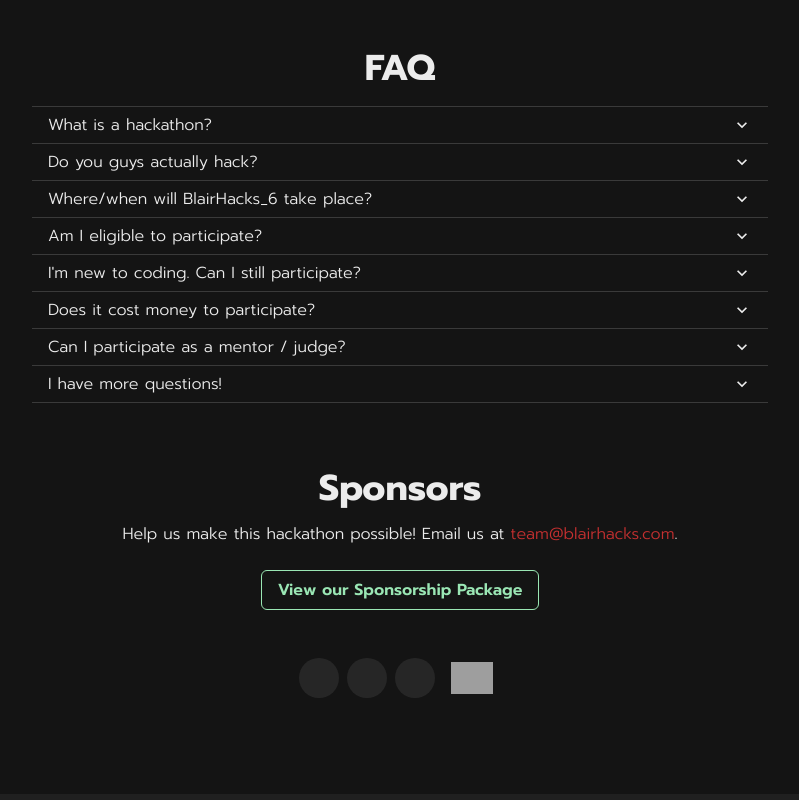
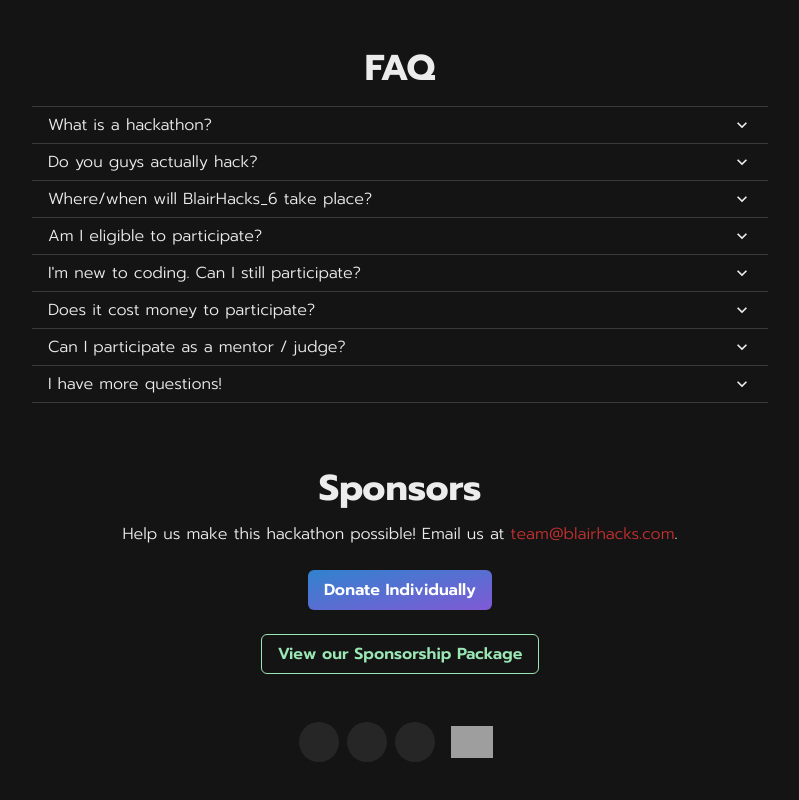
Before and after one commit to blairhackclub/blairhacks_5, a Next.js app: page / in a window 1280 px wide. Shown: the part 1030-1830 px from the top of the page, without its empty margins (240-1039 px from the left). Built offline with nearby package versions, Linux system fonts and the light colour scheme; grey boxes are pictures that could not be loaded; some icons are missing.

Commit message:
add temp donate button

```diff
--- a/components/Sponsors.js
+++ b/components/Sponsors.js
@@ -82,6 +82,20 @@ export default function Sponsors() {
 				Help us make this hackathon possible! Email us at <Link href="mailto:team@blairhacks.com">team@blairhacks.com</Link>.
 			</Text>
 
+      <Link href = "/donate" textColor = "white">
+        <Button mt={6}
+          bgGradient="linear(to-tl,purple.500,blue.500)"
+          _hover={{
+            bgGradient: "linear(to-tl,purple.500,blue.500)",
+          }}
+          _active={{
+            bgGradient: "linear(to-tl,purple.500,blue.500)",
+          }}
+          variant="solid"
+        >Donate Individually
+        </Button>
+      </Link><br/>
+
       <Link href = "/assets/BlairHacks_6 Sponsorship Package.pdf" textColor = "white">
         <Button mt={6}
           colorScheme="green"
```
